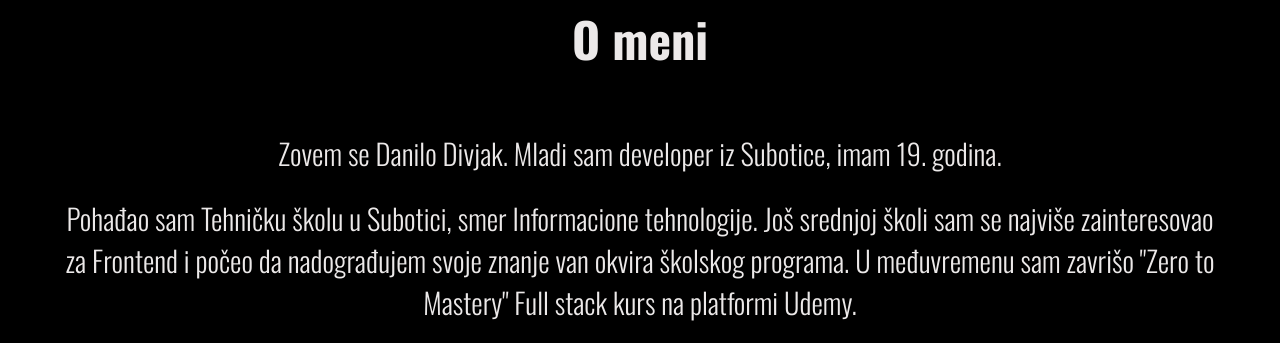
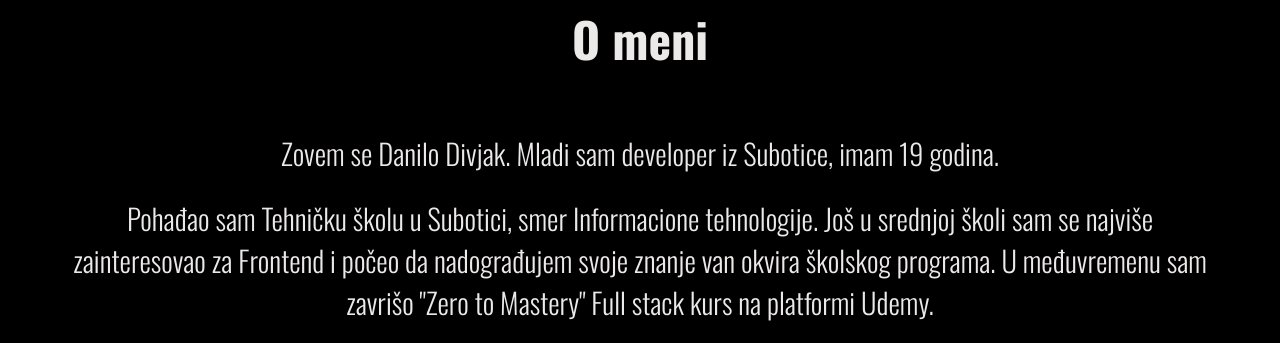
Before and after one commit to danilodivjak/portfolio, a plain HTML site: page index.html in a window 1280 px wide. Shown: the part 835-1178 px from the top of the page. Drawn offline with nearby package versions, Linux system fonts and the light colour scheme; a web font is replaced by a local one.

Commit message:
Gramatika

```diff
--- a/index.html
+++ b/index.html
@@ -52,9 +52,9 @@
     <div class="aboutMe" data-aos="zoom-in-up" id="aboutMe">
         <div class="aboutMe-content">
             <h2>O meni</h2>
-            <p data-aos="zoom-in">Zovem se Danilo Divjak. Mladi sam developer iz Subotice, imam 19. godina.</p>
+            <p data-aos="zoom-in">Zovem se Danilo Divjak. Mladi sam developer iz Subotice, imam 19 godina.</p>
             <p data-aos="zoom-in">Pohađao sam Tehničku školu u Subotici, smer Informacione tehnologije.
-                Još srednjoj školi sam se najviše zainteresovao za Frontend i počeo da nadograđujem svoje znanje van okvira školskog programa.
+                Još u srednjoj školi sam se najviše zainteresovao za Frontend i počeo da nadograđujem svoje znanje van okvira školskog programa.
                 U međuvremenu sam zavrišo "Zero to Mastery" Full stack kurs na platformi Udemy.</p>
             <p data-aos="zoom-in">Spreman sam da ponudim predlog dizajna sajta, njegovu izradu i održavanje.</p>
             <p data-aos="zoom-in">Za moj rad i moje sposobnosti, uverite se u sekciji ispod "Projekti".</p>
```
